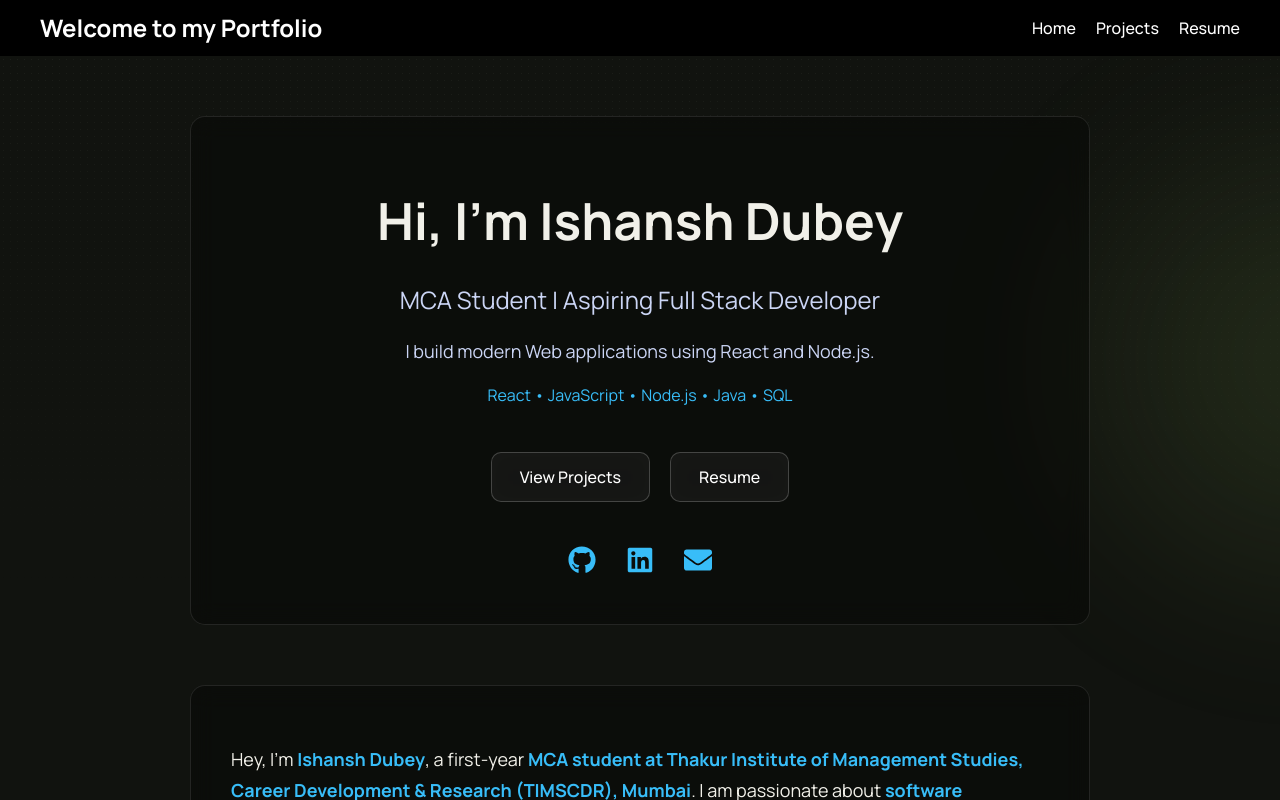
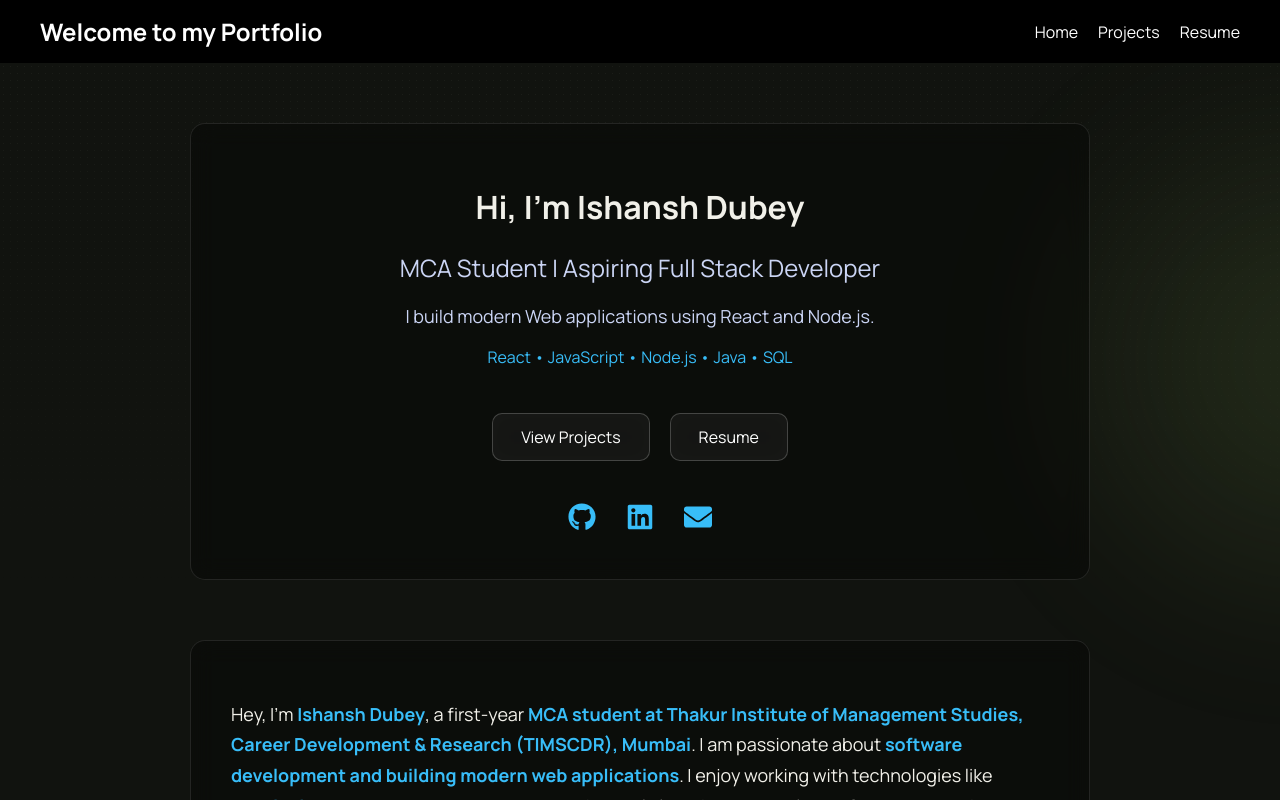
Before and after one commit to ishanshdubey-builds/Portfolio, a React (Vite) app in the folder Frontend/vite-project/: page / in a window 1280 px wide. Shown: the top 800 px of the page. Built offline with nearby package versions, Linux system fonts and the light colour scheme; a web font is replaced by a local one.

Commit message:
Use shared global style system from App.css

```diff
--- a/Frontend/vite-project/src/index.css
+++ b/Frontend/vite-project/src/index.css
@@ -1,87 +1 @@
-:root {
-  font-family: system-ui, Avenir, Helvetica, Arial, sans-serif;
-  line-height: 1.5;
-  font-weight: 400;
-
-  color-scheme: light dark;
-  color: rgba(255, 255, 255, 0.87);
-
-  font-synthesis: none;
-  text-rendering: optimizeLegibility;
-  -webkit-font-smoothing: antialiased;
-  -moz-osx-font-smoothing: grayscale;
-}
-
-
-
-body{
-  margin:0;
-  padding:0;
-  background:black;
-}
-
-a {
-  font-weight: 500;
-  color: #646cff;
-  text-decoration: inherit;
-}
-a:hover {
-  color: #535bf2;
-}
-
-body {
-  margin: 0;
-  min-width: 320px;
-  min-height: 100vh;
-}
-
-#root{
-  width: 100%;
-  position: relative;
-  z-index: 1;   /* keeps content above particles */
-}
-
-h1 {
-  font-size: 3.2em;
-  line-height: 1.1;
-}
-
-button {
-  border-radius: 8px;
-  border: 1px solid transparent;
-  padding: 0.6em 1.2em;
-  font-size: 1em;
-  font-weight: 500;
-  font-family: inherit;
-  background-color: #1a1a1a;
-  cursor: pointer;
-  transition: border-color 0.25s;
-}
-button:hover {
-  border-color: #646cff;
-}
-button:focus,
-button:focus-visible {
-  outline: 4px auto -webkit-focus-ring-color;
-}
-
-@media (prefers-color-scheme: light) {
-  :root {
-    color: #213547;
-    background-color: #ffffff;
-  }
-  a:hover {
-    color: #747bff;
-  }
-  button {
-    background-color: #f9f9f9;
-  }
-}
-#tsparticles{
-  position: fixed;
-  top:0;
-  left:0;
-  width:100%;
-  height:100%;
-  z-index:0;  /* particles layer */
-}
+/* Global design tokens and reset live in App.css. */
```
